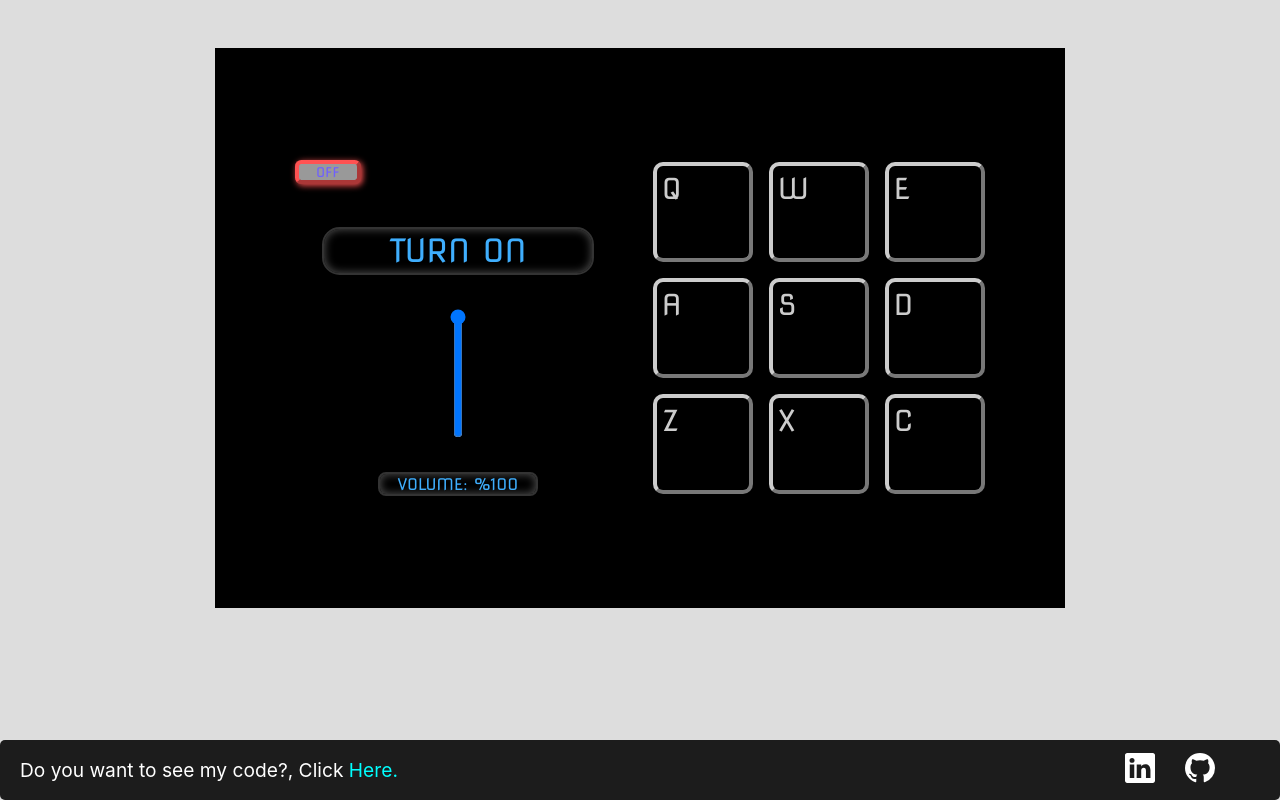
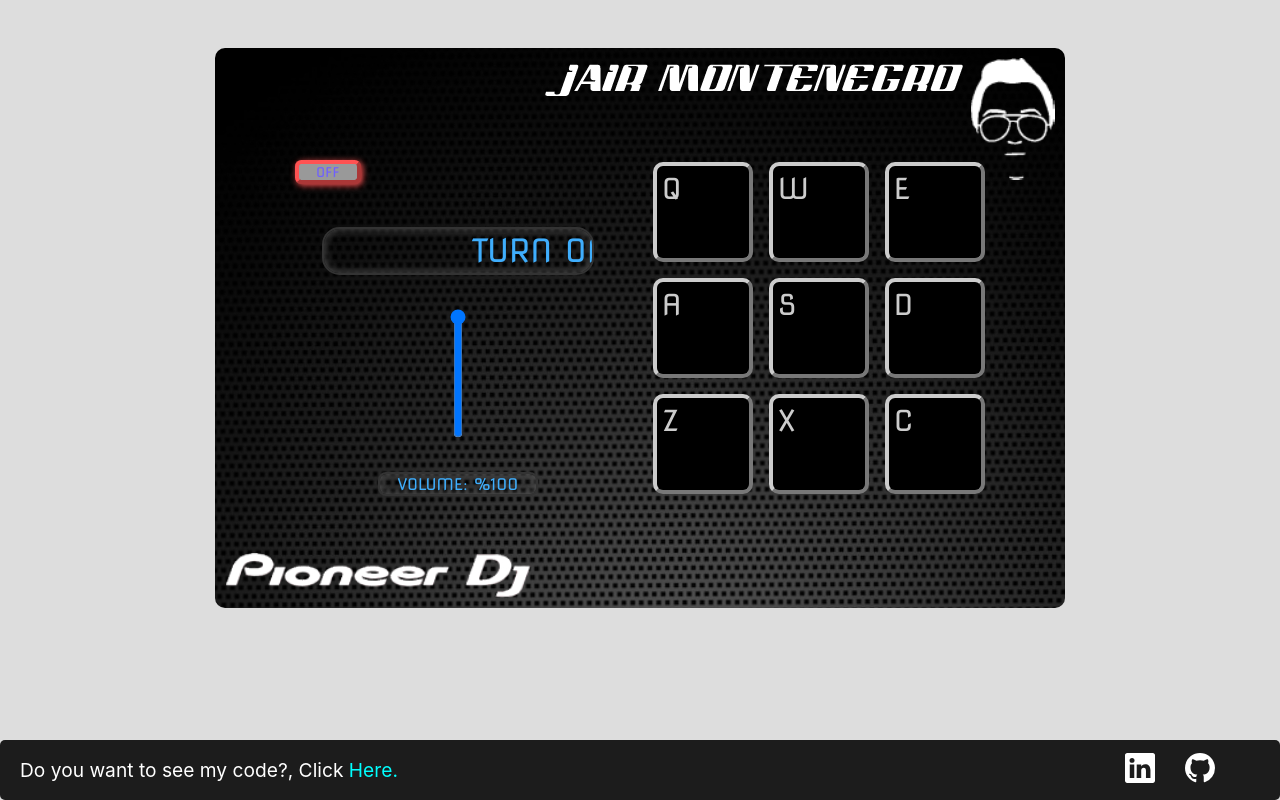
Before and after one commit to JairMontenegro/Drum-Machine, a React (Create React App) app: page / in a window 1280 px wide. Built offline with nearby package versions, Linux system fonts and the light colour scheme.

Commit message:
add background

```diff
--- a/src/App.scss
+++ b/src/App.scss
@@ -5,7 +5,8 @@
     display: flex;
     width: 850px;
     height: 560px;
-    background-color: black; // provisorio
+    background : url("./img/background.jpeg");
+    border-radius:10px;
     margin: 3rem auto 0;
     padding: 5rem;
     justify-content: center;
--- a/src/styles/Controller.scss
+++ b/src/styles/Controller.scss
@@ -29,7 +29,9 @@
       #display{
         @include displays(17rem, 4rem, 1.1rem);
             p{
-              @include pElements(1.4 , 2em)
+              @include pElements(1.4 , 2em);
+              position: relative;
+              animation: change 5s linear 2s infinite alternate;
             }
       }
 
@@ -40,4 +42,11 @@
         }
 
     }
+
+    @keyframes change {
+      0%  {left: -210px;}
+      100% {left: 210px}
+
+
+    }
 }
--- a/src/styles/DrumPad.scss
+++ b/src/styles/DrumPad.scss
@@ -7,20 +7,20 @@
     grid-template-columns: 1fr 1fr 1fr;
     gap: 1rem;
         #heater-1,#heater-2,#heater-3,#heater-4{
-            @include drumPad(variables.$color-heaters,rgba(247,170,170,1),rgba(251,108,145,1), 1.4s);
+            @include drumPad(variables.$color-heaters,rgba(247,170,170,1),rgba(251,108,145,1), .4s );
         }
         #clap{
-            @include drumPad(variables.$color-clap,rgba(175,224,245,1),rgba(83,202,254,1), 1.3s);
+            @include drumPad(variables.$color-clap,rgba(175,224,245,1),rgba(83,202,254,1), .3s);
         }
         #open-hh{
-            @include drumPad(variables.$color-open,rgba(236,214,249,1),rgba(236,214,249,1), 1.2s);
+            @include drumPad(variables.$color-open,rgba(236,214,249,1),rgba(236,214,249,1), .3s);
 
         }
         #kicknhat, #kick{
-            @include drumPad(variables.$color-kicks,rgba(247,228,197,1),rgba(254,202,119,1), 1.1s);
+            @include drumPad(variables.$color-kicks,rgba(247,228,197,1),rgba(254,202,119,1), .2s);
         }
         #closed-hh{
-            @include drumPad(variables.$color-closed,rgba(193,187,255,1),rgba(110,95,255,1), 1s);
+            @include drumPad(variables.$color-closed,rgba(193,187,255,1),rgba(110,95,255,1), .1s);
 
         }
 
--- a/src/styles/_mixin.scss
+++ b/src/styles/_mixin.scss
@@ -20,7 +20,7 @@
 @mixin displays($width, $height, $borRadius, ){
   width: $width;
   height: $height;
-  background-color: #000;
+  background-color: transparent;
   border-radius: $borRadius;
   border: 2px solid #333;
   box-shadow: 0 0 10px #555 inset;
@@ -49,6 +49,7 @@
       color: #000;
       background: radial-gradient(circle, $activeColorOne 9%, $activeColorTwo 95%);
       box-shadow: .2rem .2rem  #000;
+      transition: all .2s ease-in;
 
   }
 
```
Also changed, not shown: src/img/background.jpeg (added), 1 other file (tests, documents, lock files or other folders).
